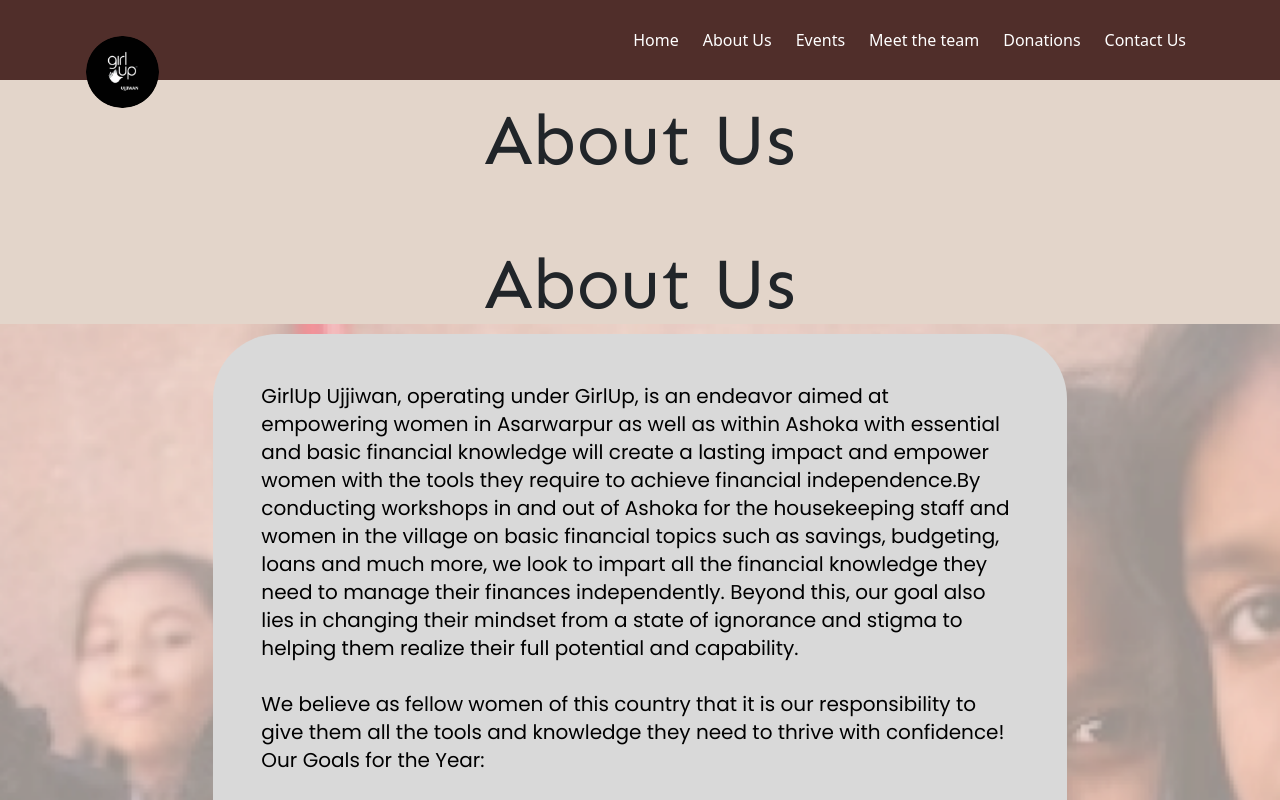
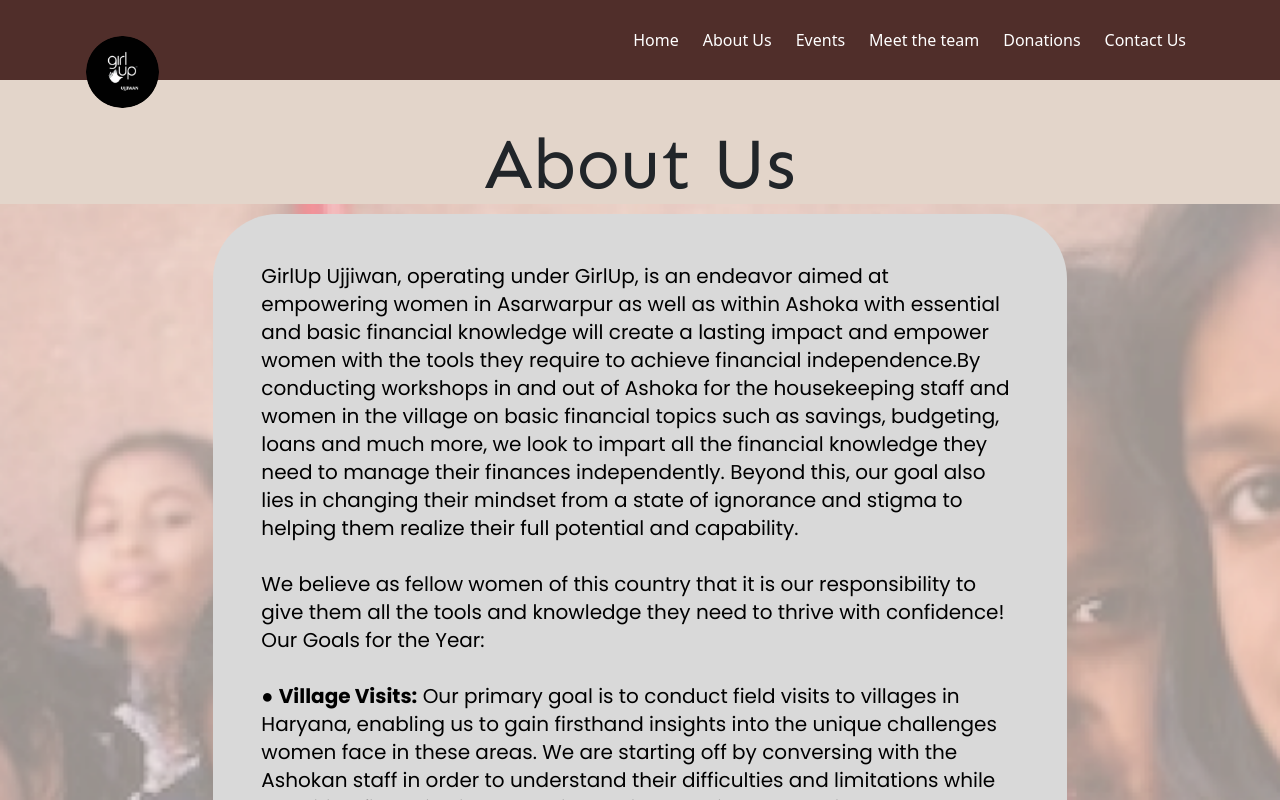
Before and after one commit to narul-shxkeen/Girl-up, a React (Vite) app: page /about in a window 1280 px wide. Shown: the top 800 px of the page. Built offline with nearby package versions, Linux system fonts and the light colour scheme; a web font is replaced by a local one.

Commit message:
minor change

```diff
--- a/src/components/about.jsx
+++ b/src/components/about.jsx
@@ -5,7 +5,6 @@ function Template(){
 
     return <div className="">
     <div className="bg-[#E3D5CA] flex flex-col items-center h-[100vh] overflow-y-scroll">
-        <h1 className="sen-regular text-7xl my-6 text-center">About Us</h1>
         <h1 className="sen-regular mt-5 sm:mt-3 text-7xl mb-1 sm:mb-3 text-center">About Us</h1>
         <div>
         <div className="relative flex justify-center">
```
